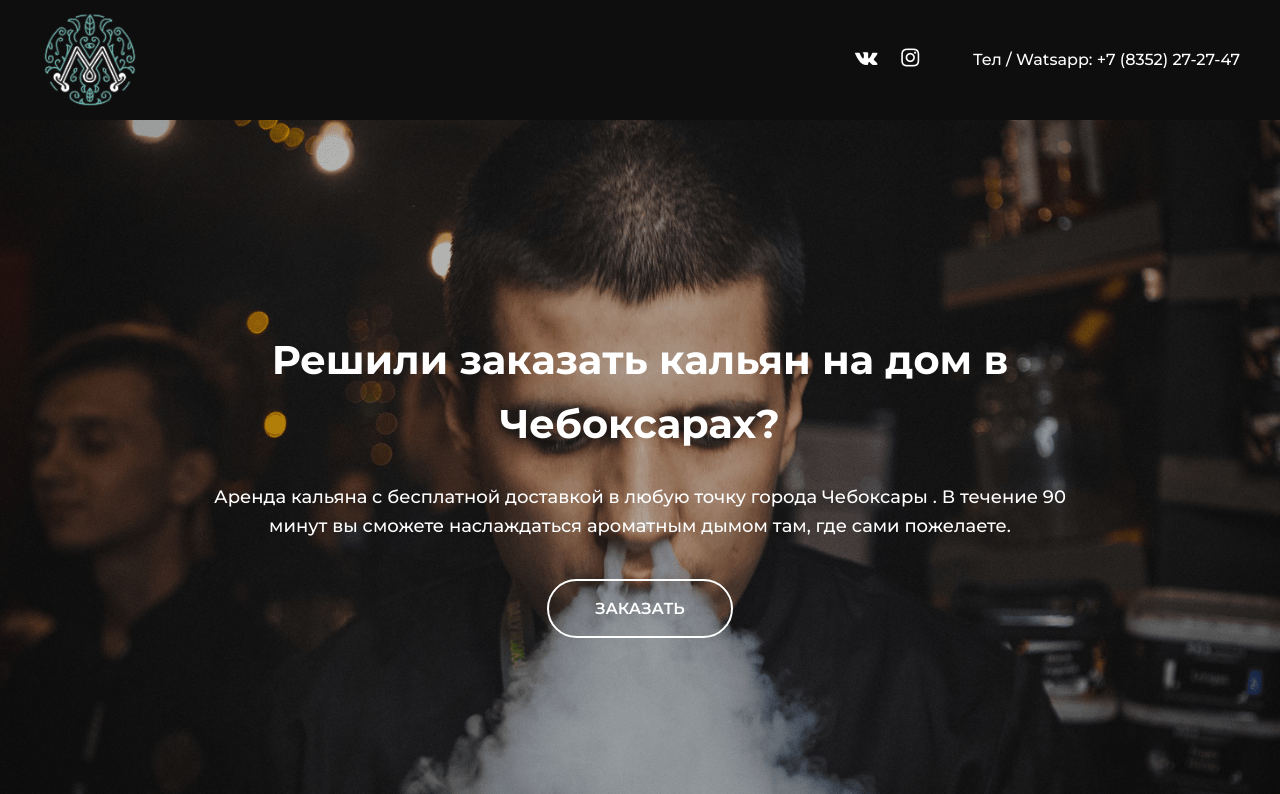
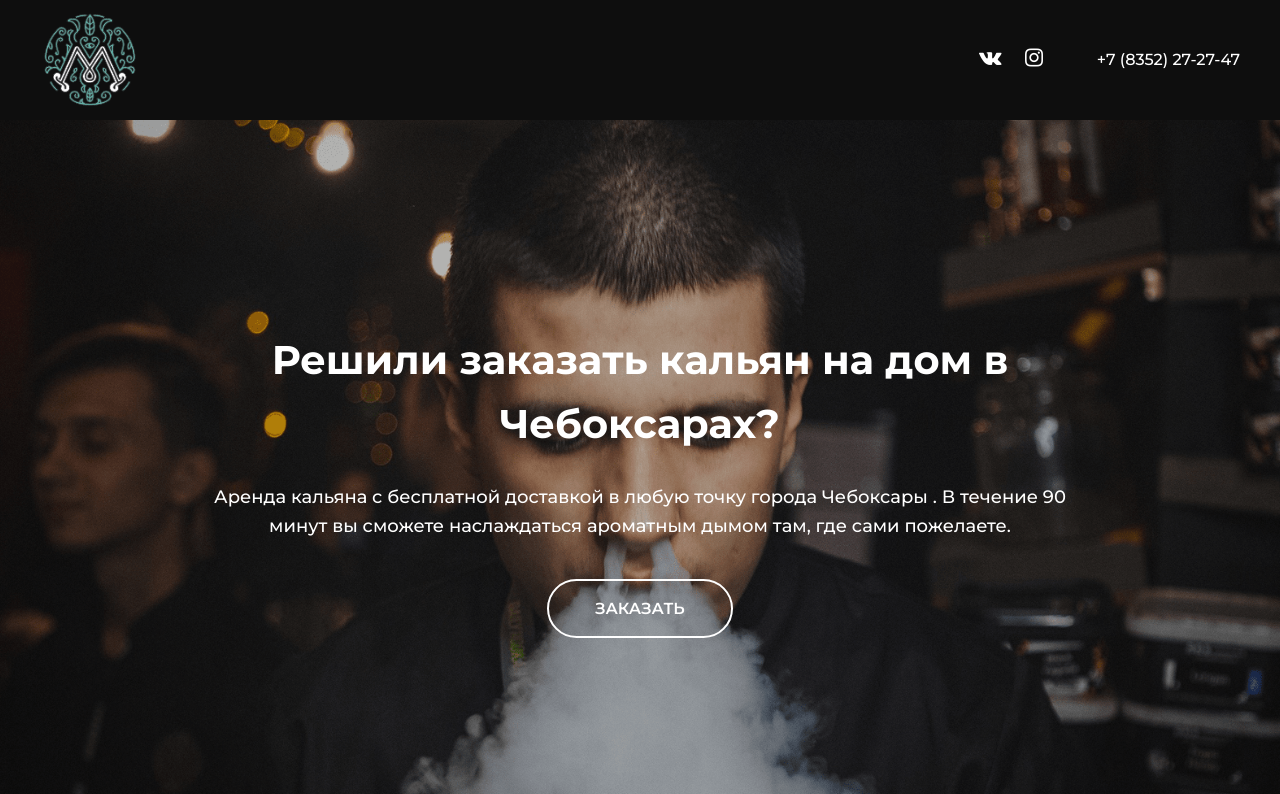
Before and after one commit to savely02/savely02.github.io, a plain HTML site: page index.html in a window 1280 px wide. Shown: the top 794 px of the page. Drawn offline with nearby package versions, Linux system fonts and the light colour scheme.

Commit message:
Update index.html

```diff
--- a/index.html
+++ b/index.html
@@ -49,7 +49,7 @@
 						<a class="soc_icon" href="https://www.instagram.com/myatalounge_cheb/"><i class="fa fa-instagram fa-2x" aria-hidden="true"></i></a>
 					</div>
 					<div class=" inline_block">
-						<p class="number_header">Тел / Watsapp: +7 (8352) 27-27-47</p>
+						<p class="number_header">+7 (8352) 27-27-47</p>
 					</div>
 				</div>
 
```
